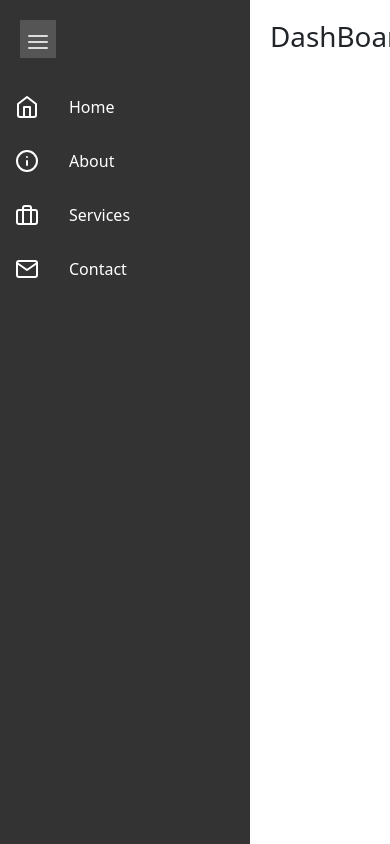
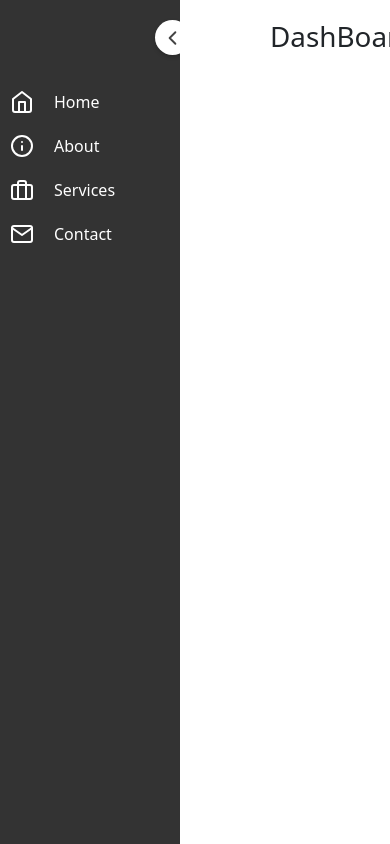
Before and after one commit to sktanvircse/Dashboard, a React (Create React App) app: page /dashboard in a window 390 px wide. Both pictures are taken after a click on the button 38 px from the left and 39 px from the top of the page. Shown: the top 844 px of the page. Built offline with nearby package versions, Linux system fonts and the light colour scheme.

Commit message:
update navbar and css update

```diff
--- a/src/styles/_custom.scss
+++ b/src/styles/_custom.scss
@@ -39,6 +39,7 @@
   flex-direction: column;
   min-height: 100vh;
 }
+
 /* Main content area with responsive adjustment */
 .main-content {
   margin-left: 60px;
@@ -46,79 +47,127 @@
   transition: margin-left 0.3s ease;
 }
 
+/* Main content shift when sidebar is open */
 .sidebar-open .main-content {
-  margin-left: 250px;
+  margin-left: 250px; /* Matches the sidebar's open width */
+  transition: margin-left 0.3s ease;
 }
 
 /* Basic sidebar styling */
 .sidebar {
   position: fixed;
   top: 0;
-  width: 60px;
+  left: 0;
+  width: 60px; /* Default closed width */
   height: 100%;
   background-color: #333;
   color: #fff;
-  transition: left 0.3s ease;
+  transition: width 0.3s ease, left 0.3s ease;
   padding-top: 60px;
+  overflow: hidden; /* Hide content when closed */
+  z-index: 1000;
 }
 
 /* Open state for sidebar */
 .sidebar.open {
-  position: fixed;
-  top: 0;
-  width: 250px;
-  height: 100%;
-  background-color: #333;
-  color: #fff;
-  transition: left 0.3s ease;
-  padding-top: 60px;
+  width: 250px; /* Opened width */
 }
+
 /* Sidebar links */
 .sidebar ul {
   list-style-type: none;
   padding: 0;
-  margin-top: 20px;
+  margin: 20px 0 0;
 }
+
 .sidebar ul li {
   padding: 15px;
+  display: flex;
+  align-items: center;
+  gap: 20px; /* Space between icon and text */
   cursor: pointer;
   transition: background-color 0.3s ease, color 0.3s ease;
-  align-items: center;
-  display: flex;
-  gap: 30px;
 }
-/* Hover effect on sidebar items */
+
 .sidebar ul li:hover {
   background-color: #555;
   color: #ddd;
-  cursor: pointer;
 }
+
+/* Sidebar item text visibility */
+.sidebar ul li span {
+  display: none; /* Hidden by default */
+  font-size: 1rem;
+  white-space: nowrap;
+}
+
+.sidebar.open ul li span {
+  display: inline; /* Shown when sidebar is open */
+}
+
 /* Toggle button */
 .toggle-button {
-  position: fixed;
+  position: absolute;
   top: 20px;
-  left: 20px;
+  right: -15px; /* Position outside the sidebar */
+  background-color: #fff;
+  color: #444;
+  border: none;
+  width: 40px;
+  height: 40px;
+  border-radius: 50%;
+  font-size: 18px;
+  display: flex;
+  align-items: center;
+  justify-content: center;
+  cursor: pointer;
+  box-shadow: 0 2px 4px rgba(0, 0, 0, 0.2);
+  transition: transform 0.3s ease, background-color 0.3s ease;
+  z-index: 1200;
+}
+
+.toggle-button:hover {
   background-color: #555;
   color: #ddd;
-  border: none;
-  font-size: 24px;
-  cursor: pointer;
-  transition: background-color 0.3s ease;
 }
+
 /* Hover effect on toggle button */
 .toggle-button:hover {
   background-color: #fff;
   color: #333;
 }
 
+/* Responsive adjustments */
+@media screen and (max-width: 768px) {
+  .sidebar {
+    width: 50px; /* Smaller width for smaller screens */
+  }
 
-/* Responsive styling */
-@media (max-width: 768px) {
-  .sidebar {
-    left: 0;
-    position: relative;
-    width: 250px;
-    height: auto;
-    padding-top: 0;
+  .sidebar.open {
+    width: 200px; /* Reduced open width */
+  }
+
+  .toggle-button {
+    right: -15px; /* Adjust toggle button position */
   }
 }
+
+@media screen and (max-width: 480px) {
+  .sidebar {
+    width: 40px; /* Minimal width for very small screens */
+  }
+
+  .sidebar.open {
+    width: 180px; /* Minimal open width */
+  }
+
+  .sidebar ul li {
+    padding: 10px; /* Adjust padding */
+  }
+
+  .toggle-button {
+    right: -10px; /* Adjust toggle button position */
+    width: 35px;
+    height: 35px;
+  }
+}
--- a/src/views/partial/Navber.jsx
+++ b/src/views/partial/Navber.jsx
@@ -1,23 +1,32 @@
-import React, { useState } from 'react'
-import { Menu, Home, Info, Briefcase, Mail } from "react-feather";
+import React from 'react';
+import { Home, Info, Briefcase, Mail, ChevronLeft, ChevronRight } from 'react-feather';
 
 const Navber = ({ isOpen, toggleSidebar }) => {
-
   return (
-    <div>
-      <div className={`sidebar ${isOpen ? 'open' : ''}`}>
-        <button className="toggle-button" onClick={toggleSidebar}>
-          <Menu />
-        </button>
-        <ul>
-          <li> <Home /> {isOpen ? <span>Home</span> : ""}</li>
-          <li> <Info /> {isOpen ? <span>About</span> : ""} </li>
-          <li> <Briefcase /> {isOpen ? <span>Services</span> : ""} </li>
-          <li> <Mail />  {isOpen ? <span>Contact</span> : ""}</li>
-        </ul>
-      </div>
+    <div className={`sidebar ${isOpen ? 'open' : ''}`}>
+      <button className="toggle-button" onClick={toggleSidebar}>
+        {isOpen ? <ChevronLeft /> : <ChevronRight />}
+      </button>
+      <ul className="menu-list">
+        <li>
+          <Home />
+          {isOpen && <span>Home</span>}
+        </li>
+        <li>
+          <Info />
+          {isOpen && <span>About</span>}
+        </li>
+        <li>
+          <Briefcase />
+          {isOpen && <span>Services</span>}
+        </li>
+        <li>
+          <Mail />
+          {isOpen && <span>Contact</span>}
+        </li>
+      </ul>
     </div>
   );
 };
 
-export default Navber
+export default Navber;
```
